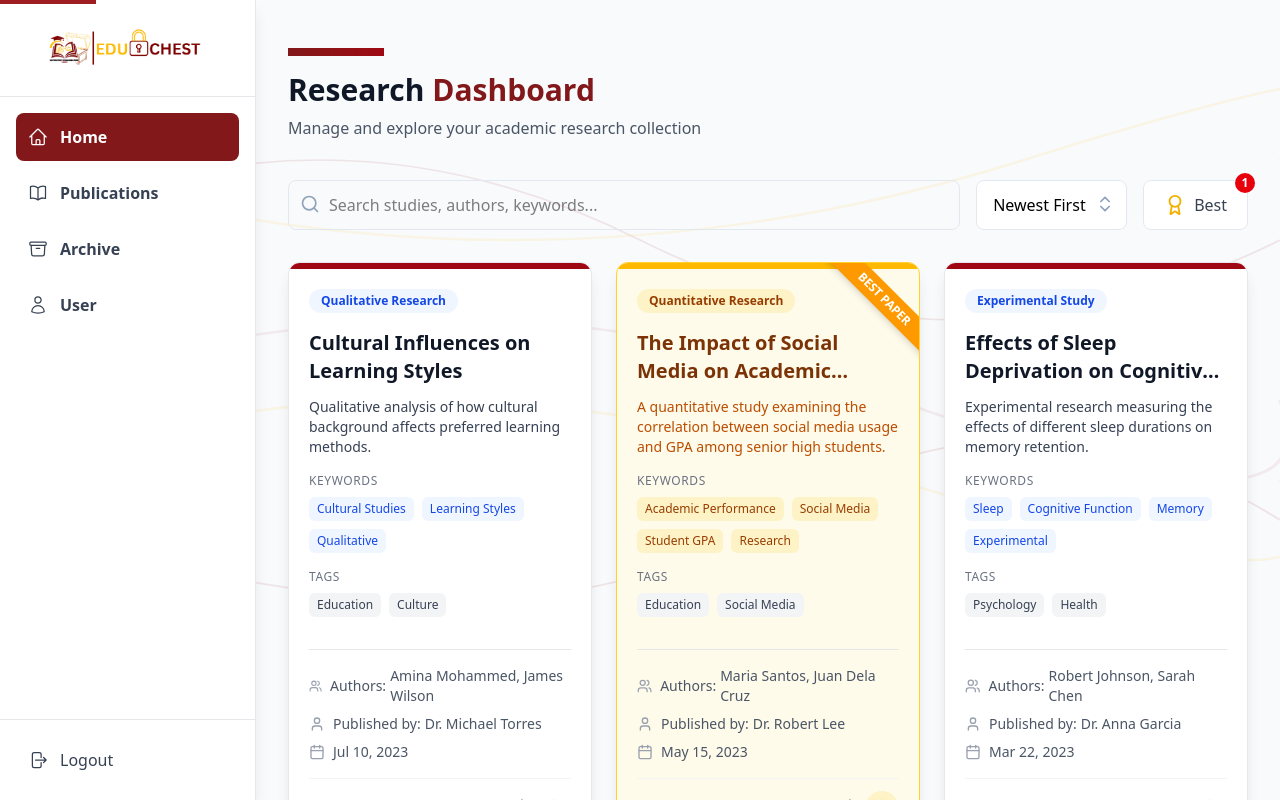
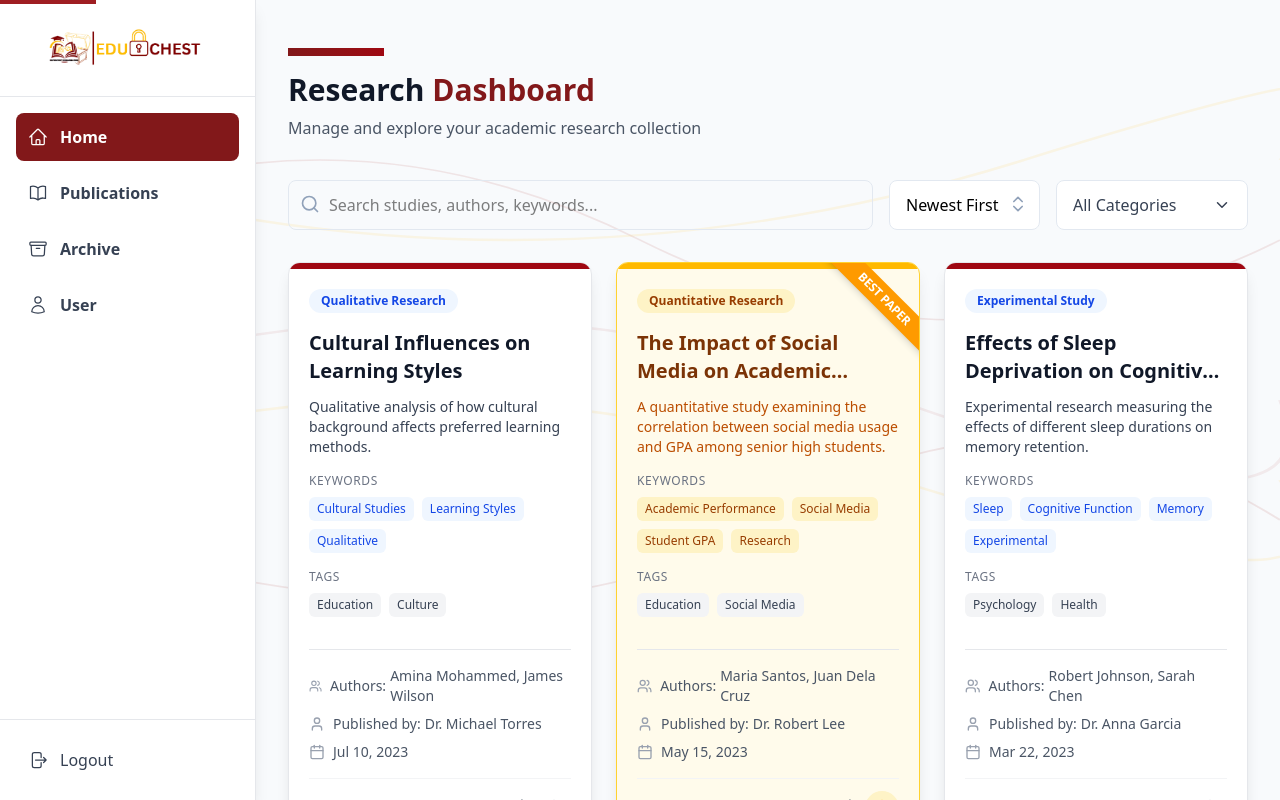
Before and after one commit to mihkuno/RESPOCU, a Next.js app: page /dashboard in a window 1280 px wide. Built offline with nearby package versions, Linux system fonts and the light colour scheme.

Commit message:
ui: add category filter and dropdown to dashboard for improved study sorting

```diff
--- a/src/app/dashboard/page.tsx
+++ b/src/app/dashboard/page.tsx
@@ -1,7 +1,7 @@
 "use client";
 
 import React, { useState, useMemo } from 'react';
-import { Search, ChevronsUpDown, Award, Filter } from 'lucide-react';
+import { Search, ChevronsUpDown, Award, Filter, ChevronDown } from 'lucide-react';
 import StudyCard from '@/app/dashboard/(components)/card';
 import { useRouter } from 'next/navigation';
 
@@ -30,7 +30,8 @@ export default function Dashboard() {
   const [searchQuery, setSearchQuery] = useState<string>('');
   const [sortBy, setSortBy] = useState<string>('newest');
   const [bookmarks, setBookmarks] = useState<number[]>([]);
-  const [showBestResearch, setShowBestResearch] = useState<boolean>(false);
+  const [categoryFilter, setCategoryFilter] = useState<string>('all');
+  const [isDropdownOpen, setIsDropdownOpen] = useState<boolean>(false);
   const isAdmin = true;
 
   const studies: Study[] = [
@@ -84,22 +85,29 @@ export default function Dashboard() {
     }
   ];
 
+  // Extract all unique categories from tags for the dropdown
+  const categories = [...new Set(studies.flatMap(study => study.tags))];
+
   const filteredStudies = useMemo(() => {
     return studies
-      .filter(study =>
-        (study.title.toLowerCase().includes(searchQuery.toLowerCase()) ||
+      .filter(study => {
+        const matchesSearch = study.title.toLowerCase().includes(searchQuery.toLowerCase()) ||
           study.description.toLowerCase().includes(searchQuery.toLowerCase()) ||
           study.authors.some(author => author.name.toLowerCase().includes(searchQuery.toLowerCase())) ||
           study.tags.some(tag => tag.toLowerCase().includes(searchQuery.toLowerCase())) ||
-        study.keywords.some(keyword => keyword.toLowerCase().includes(searchQuery.toLowerCase()))) &&
-        (showBestResearch ? study.isBestPaper : true)
-      )
+          study.keywords.some(keyword => keyword.toLowerCase().includes(searchQuery.toLowerCase()));
+
+        // Filter by category
+        if (categoryFilter === 'all') return matchesSearch;
+        if (categoryFilter === 'best') return matchesSearch && study.isBestPaper;
+        return matchesSearch && study.tags.includes(categoryFilter);
+      })
       .sort((a, b) => {
         if (sortBy === 'newest') return new Date(b.publishedDate).getTime() - new Date(a.publishedDate).getTime();
         if (sortBy === 'oldest') return new Date(a.publishedDate).getTime() - new Date(b.publishedDate).getTime();
         return a.title.localeCompare(b.title);
       });
-  }, [searchQuery, sortBy, showBestResearch]);
+  }, [searchQuery, sortBy, categoryFilter]);
 
   const toggleBookmark = (studyId: number): void => {
     if (bookmarks.includes(studyId)) {
@@ -127,6 +135,18 @@ export default function Dashboard() {
 
   const handleCardClick = (studyId: number): void => {
     router.push(`/studies/${studyId}`);
+  };
+
+  const selectCategory = (category: string) => {
+    setCategoryFilter(category);
+    setIsDropdownOpen(false);
+  };
+
+  // Format the display name for the current category
+  const getCurrentCategoryDisplay = () => {
+    if (categoryFilter === 'all') return 'All Categories';
+    if (categoryFilter === 'best') return 'Best Papers';
+    return categoryFilter;
   };
 
   // Count best papers for the badge
@@ -171,26 +191,60 @@ export default function Dashboard() {
           </div>
 
           {isAdmin && (
+            <div className="relative">
               <button
-              className={`flex items-center justify-center gap-2 px-5 py-3 rounded-lg border transition-all duration-300 ease-in-out relative ${
-                showBestResearch
-                  ? 'bg-red-900 text-white border-red-900 shadow-md hover:bg-red-800'
-                  : 'bg-white text-gray-700 border-slate-200 hover:bg-slate-50 hover:border-slate-300'
-              }`}
-              onClick={() => setShowBestResearch(!showBestResearch)}
-              aria-pressed={showBestResearch}
+                className="flex items-center justify-between gap-2 px-4 py-3 w-48 rounded-lg border border-slate-200 bg-white text-gray-700 hover:bg-slate-50 transition-all duration-300 ease-in-out focus:outline-none focus:ring-2 focus:ring-red-900"
+                onClick={() => setIsDropdownOpen(!isDropdownOpen)}
+                aria-haspopup="true"
+                aria-expanded={isDropdownOpen}
               >
-              <Award
-                className={`${showBestResearch ? 'text-yellow-300' : 'text-yellow-500'}`}
-                size={22}
-              />
-              <span>{showBestResearch ? 'All' : 'Best'}</span>
-              {!showBestResearch && bestPapersCount > 0 && (
-                <span className="absolute -top-2 -right-2 bg-red-600 text-white text-xs font-bold rounded-full w-5 h-5 flex items-center justify-center">
+                <div className="flex items-center gap-2">
+                  {categoryFilter === 'best' && (
+                    <Award className="text-yellow-500" size={20} />
+                  )}
+                  <span>{getCurrentCategoryDisplay()}</span>
+                </div>
+                <ChevronDown size={18} className={`transition-transform duration-300 ${isDropdownOpen ? 'rotate-180' : ''}`} />
+              </button>
+
+              {isDropdownOpen && (
+                <div className="absolute z-10 mt-1 w-48 rounded-md shadow-lg bg-white ring-1 ring-black ring-opacity-5 focus:outline-none">
+                  <div className="py-1" role="menu" aria-orientation="vertical">
+                    <button
+                      className="w-full text-left px-4 py-2 text-sm text-gray-700 hover:bg-slate-100 flex items-center gap-2"
+                      onClick={() => selectCategory('all')}
+                      role="menuitem"
+                    >
+                      All Categories
+                    </button>
+                    <button
+                      className="w-full text-left px-4 py-2 text-sm text-gray-700 hover:bg-slate-100 flex items-center gap-2"
+                      onClick={() => selectCategory('best')}
+                      role="menuitem"
+                    >
+                      <Award className="text-yellow-500" size={18} />
+                      Best Papers
+                      {bestPapersCount > 0 && (
+                        <span className="ml-auto bg-red-600 text-white text-xs font-bold rounded-full w-5 h-5 flex items-center justify-center">
                           {bestPapersCount}
                         </span>
                       )}
                     </button>
+                    <div className="border-t border-slate-200 my-1"></div>
+                    {categories.map(category => (
+                      <button
+                        key={category}
+                        className="w-full text-left px-4 py-2 text-sm text-gray-700 hover:bg-slate-100"
+                        onClick={() => selectCategory(category)}
+                        role="menuitem"
+                      >
+                        {category}
+                      </button>
+                    ))}
+                  </div>
+                </div>
+              )}
+            </div>
           )}
         </div>
 
@@ -218,14 +272,16 @@ export default function Dashboard() {
               No studies found
             </h3>
             <p className="text-gray-600 mb-6">
-              {showBestResearch
+              {categoryFilter === 'best'
                 ? "No best research studies match your search criteria"
+                : categoryFilter !== 'all'
+                  ? `No studies in the "${categoryFilter}" category match your search criteria`
                   : "Try adjusting your search query or explore different filters"}
             </p>
             <button
               onClick={() => {
                 setSearchQuery('');
-                if (showBestResearch) setShowBestResearch(false);
+                setCategoryFilter('all');
               }}
               className="px-6 py-3 bg-red-900 text-white rounded-lg hover:bg-red-800 transition-colors flex items-center gap-2"
             >
```
Lines whose indentation alone changed are shown as unchanged.
